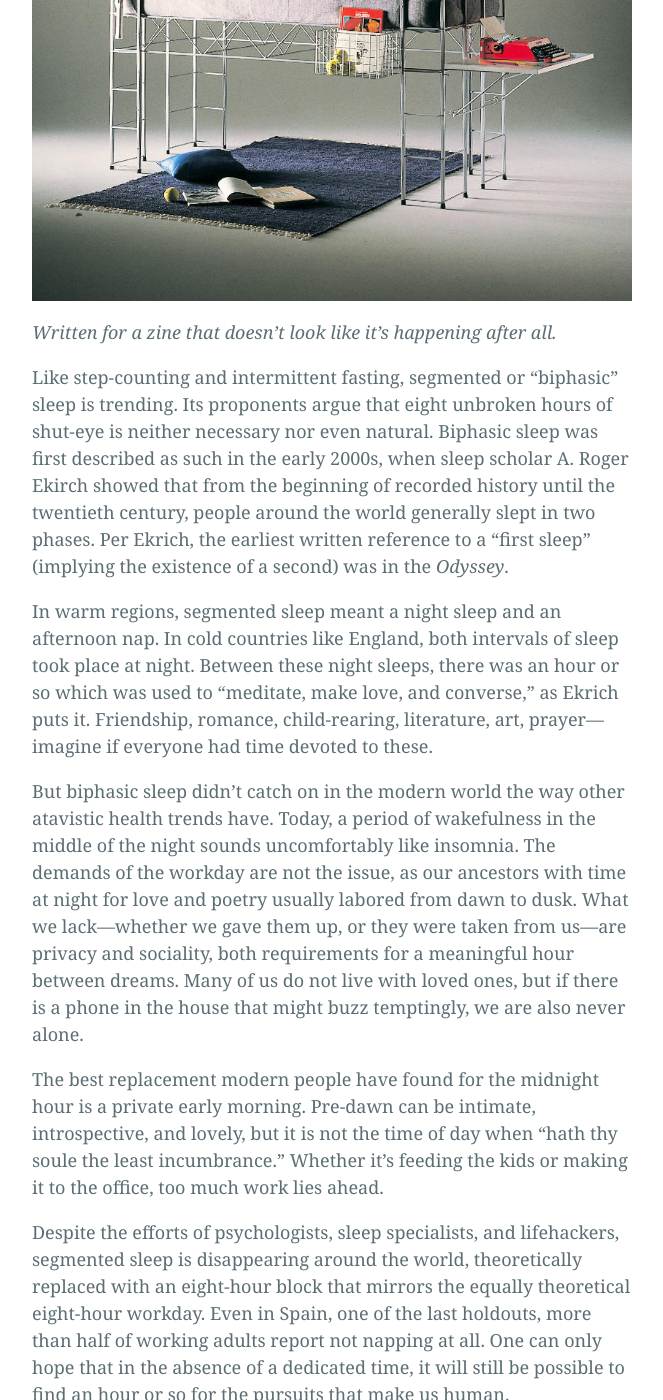
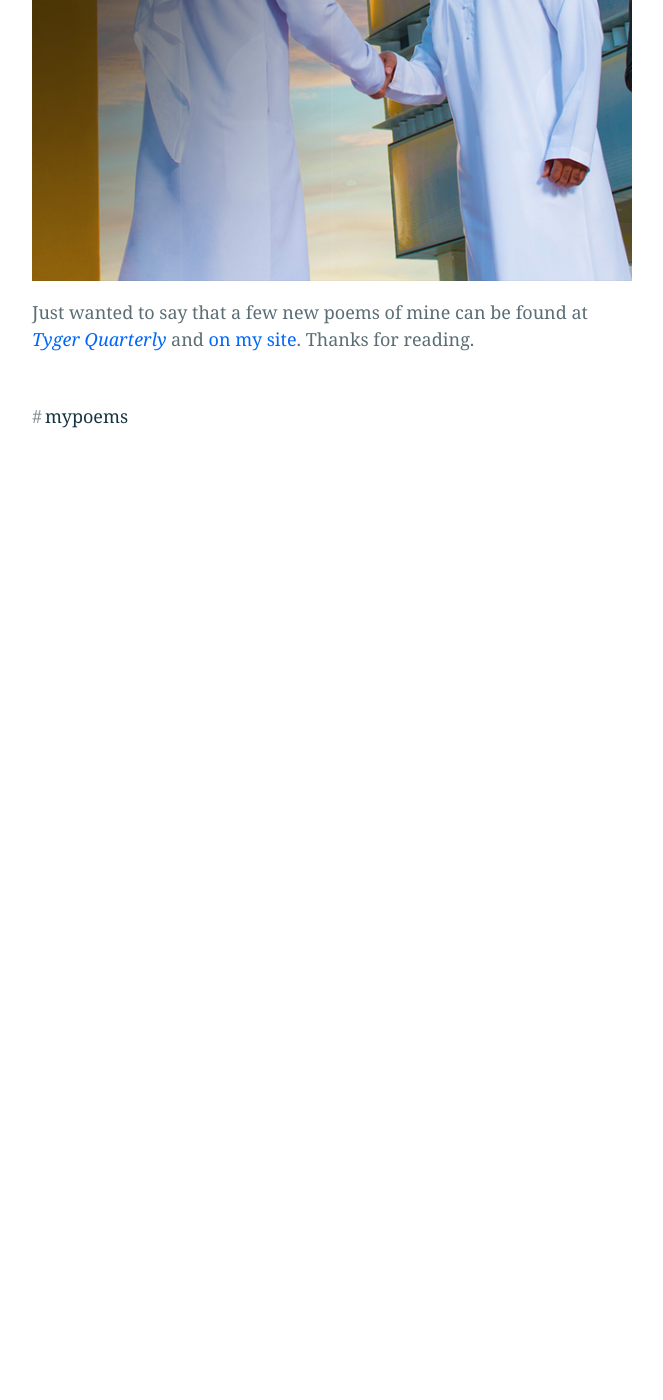
Before and after one commit to bliss-st/ss-website, a Jekyll site: the page built from _posts/2022-2-22-segmented-sleep.md, in a window 1280 px wide and 1400 px high, scrolled down 676 px. Shown: the whole window, without its empty margins (308-971 px from the left). Built offline with Jekyll 4.4.1, drawn with Linux system fonts in a browser that asks for light colours; after the commit the page ends 1306 px from its top, so only the background shows below that; some of the changed text lies outside the part shown.

Commit message:
about and tyger

```diff
--- a/_config.yml
+++ b/_config.yml
@@ -2,6 +2,7 @@
 title: In the Solar Wind
 description: >
     If there is something to look on <br>that does not waver <br>like mountains in the mirror of a still lake, <br>like the outline of trees in a light wind, <br>I have not seen it. <br><br>--Wendy Battin
+    <br><br>Hi, I'm Serena. I'm a poet in Queens, NY. I run Bliss Street, a micro-press you can find at errant-memory.net. Thanks for stopping by.
 author: Serena
 email: ss3789990@gmail.com@gmail.com
 baseurl: "" # the subpath of your site, e.g. /blog
--- a/_posts/2022-2-22-segmented-sleep.md
+++ b/_posts/2022-2-22-segmented-sleep.md
@@ -1,20 +1,10 @@
 ---
 layout: post
 title: "A Few Words on Segmented Sleep"
-date: '2022-2-22'
-tags: [personal]
+date: '2022-6-22'
+tags: [mypoems]
 ---
 
-![sleep](/assets/sleep.png)
+![tyger](/assets/tyger.png)
 
-<em>Written for a zine that doesn't look like it's happening after all.</em>
-
-Like step-counting and intermittent fasting, segmented or “biphasic” sleep is trending. Its proponents argue that eight unbroken hours of shut-eye is neither necessary nor even natural. Biphasic sleep was first described as such in the early 2000s, when sleep scholar A. Roger Ekirch showed that from the beginning of recorded history until the twentieth century, people around the world generally slept in two phases. Per Ekrich, the earliest written reference to a “first sleep” (implying the existence of a second) was in the <em>Odyssey</em>.
-
-In warm regions, segmented sleep meant a night sleep and an afternoon nap. In cold countries like England, both intervals of sleep took place at night. Between these night sleeps, there was an hour or so which was used to “meditate, make love, and converse,” as Ekrich puts it. Friendship, romance, child-rearing, literature, art, prayer—imagine if everyone had time devoted to these.
-
-But biphasic sleep didn't catch on in the modern world the way other atavistic health trends have. Today, a period of wakefulness in the middle of the night sounds uncomfortably like insomnia. The demands of the workday are not the issue, as our ancestors with time at night for love and poetry usually labored from dawn to dusk. What we lack—whether we gave them up, or they were taken from us—are privacy and sociality, both requirements for a meaningful hour between dreams. Many of us do not live with loved ones, but if there is a phone in the house that might buzz temptingly, we are also never alone.
-
-The best replacement modern people have found for the midnight hour is a private early morning. Pre-dawn can be intimate, introspective, and lovely, but it is not the time of day when “hath thy soule the least incumbrance.” Whether it’s feeding the kids or making it to the office, too much work lies ahead.
-
-Despite the efforts of psychologists, sleep specialists, and lifehackers, segmented sleep is disappearing around the world, theoretically replaced with an eight-hour block that mirrors the equally theoretical eight-hour workday. Even in Spain, one of the last holdouts, more than half of working adults report not napping at all. One can only hope that in the absence of a dedicated time, it will still be possible to find an hour or so for the pursuits that make us human.
+Just wanted to say that a few new poems of mine can be found at <a href="https://tygerquarterly.com/Serena-Solin"><em>Tyger Quarterly</em></a> and <a href="https://errant-memory.net/squint.pdf">on my site</a>. Thanks for reading.
```
Also changed, not shown: _posts/2022-2-22-Tyger-Quarterly.md (added, +20 -0 lines), assets/tyger.png (added).
